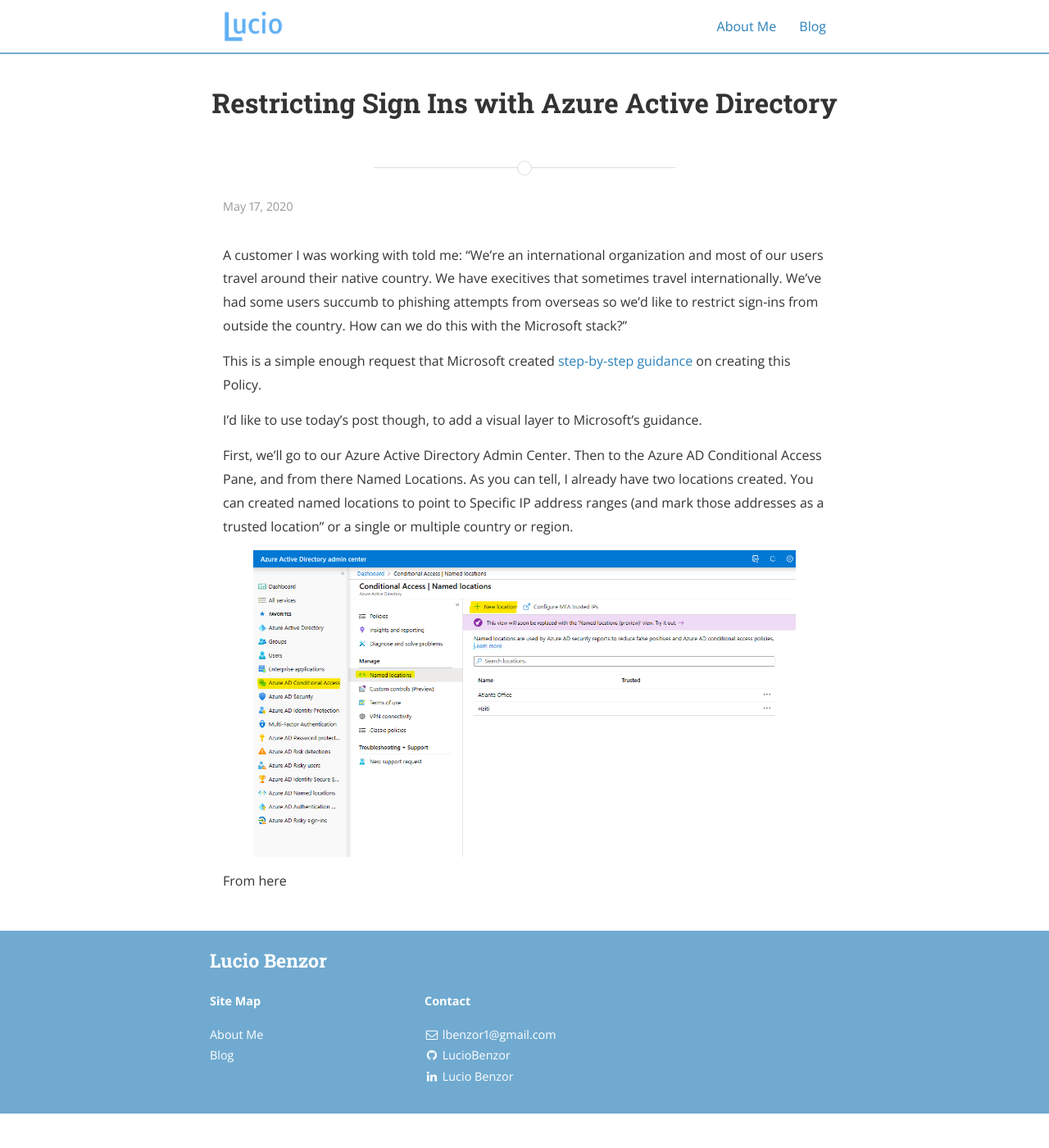
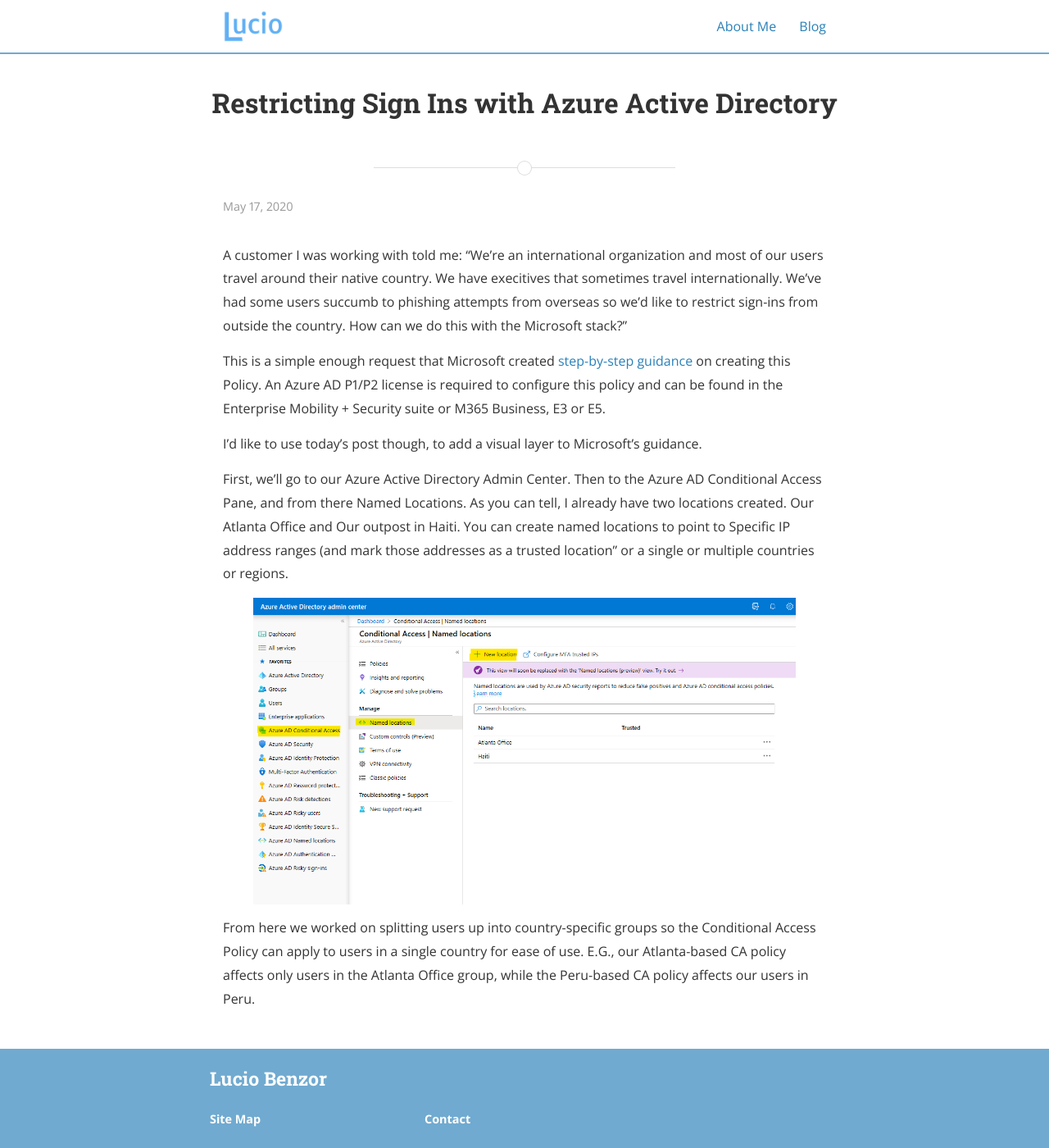
Before and after one commit to LucioBenzor/LucioBenzor.github.io, a Jekyll site: the page built from _posts/2020-05-17-Restricting-Sign-ins-With-Conditional-Access-Policies-In-Azure-Active-Directory.md, in a window 1280 px wide and 1400 px high. Shown: the whole window at 82% size. Built offline with Jekyll 4.4.1, drawn with Linux system fonts in a browser that asks for light colours; nearby versions of some CDN libraries.

Commit message:
Update 2020-05-17-Restricting-Sign-ins-With-Conditional-Access-Policies-In-Azure-Active-Directory.md

```diff
--- a/_posts/2020-05-17-Restricting-Sign-ins-With-Conditional-Access-Policies-In-Azure-Active-Directory.md
+++ b/_posts/2020-05-17-Restricting-Sign-ins-With-Conditional-Access-Policies-In-Azure-Active-Directory.md
@@ -9,14 +9,14 @@
 restrict sign-ins from outside the country. How can we do this with the Microsoft stack?"
 
 This is a simple enough request that Microsoft created [step-by-step guidance](https://docs.microsoft.com/en-us/azure/active-directory/conditional-access/howto-conditional-access-policy-location)
-on creating this Policy.
+on creating this Policy. An Azure AD P1/P2 license is required to configure this policy and can be found in the Enterprise Mobility + Security suite or M365 Business, E3 or E5.
 
 I'd like to use today's post though, to add a visual layer to Microsoft's guidance.
 
 First, we'll go to our Azure Active Directory Admin Center. Then to the Azure AD Conditional Access Pane, and from there Named Locations.
-As you can tell, I already have two locations created. You can created named locations to point to Specific IP address ranges (and mark
-those addresses as a trusted location" or a single or multiple country or region.
+As you can tell, I already have two locations created. Our Atlanta Office and Our outpost in Haiti. You can create named locations to point to Specific IP address ranges (and mark
+those addresses as a trusted location" or a single or multiple countries or regions.
 
 <img src="{{ site.baseurl }}/assets/TrustedLocationCA1.png">
 
-From here
+From here we worked on splitting users up into country-specific groups so the Conditional Access Policy can apply to users in a single country for ease of use. E.G., our Atlanta-based CA policy affects only users in the Atlanta Office group, while the Peru-based CA policy affects our users in Peru.
```
